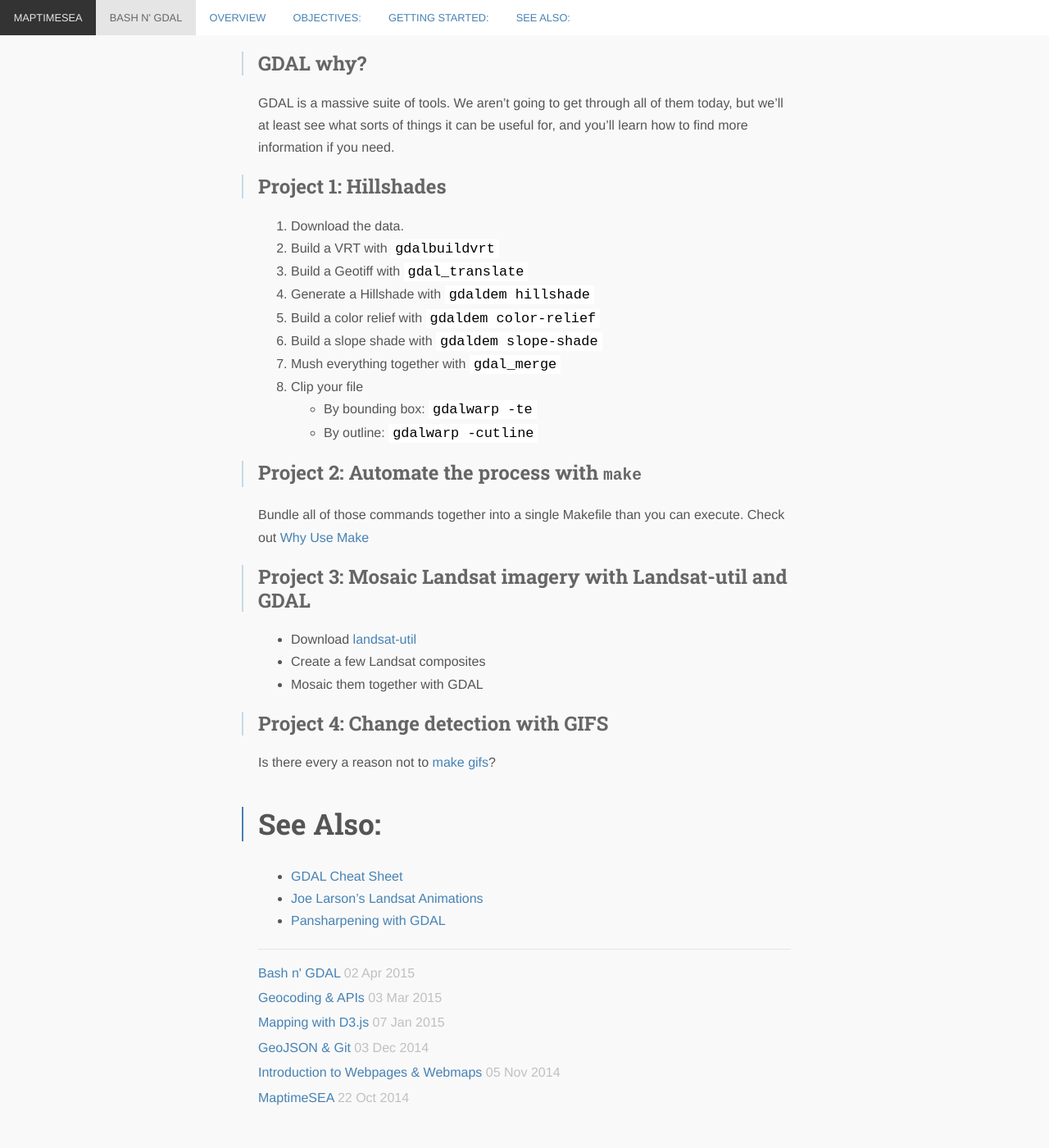
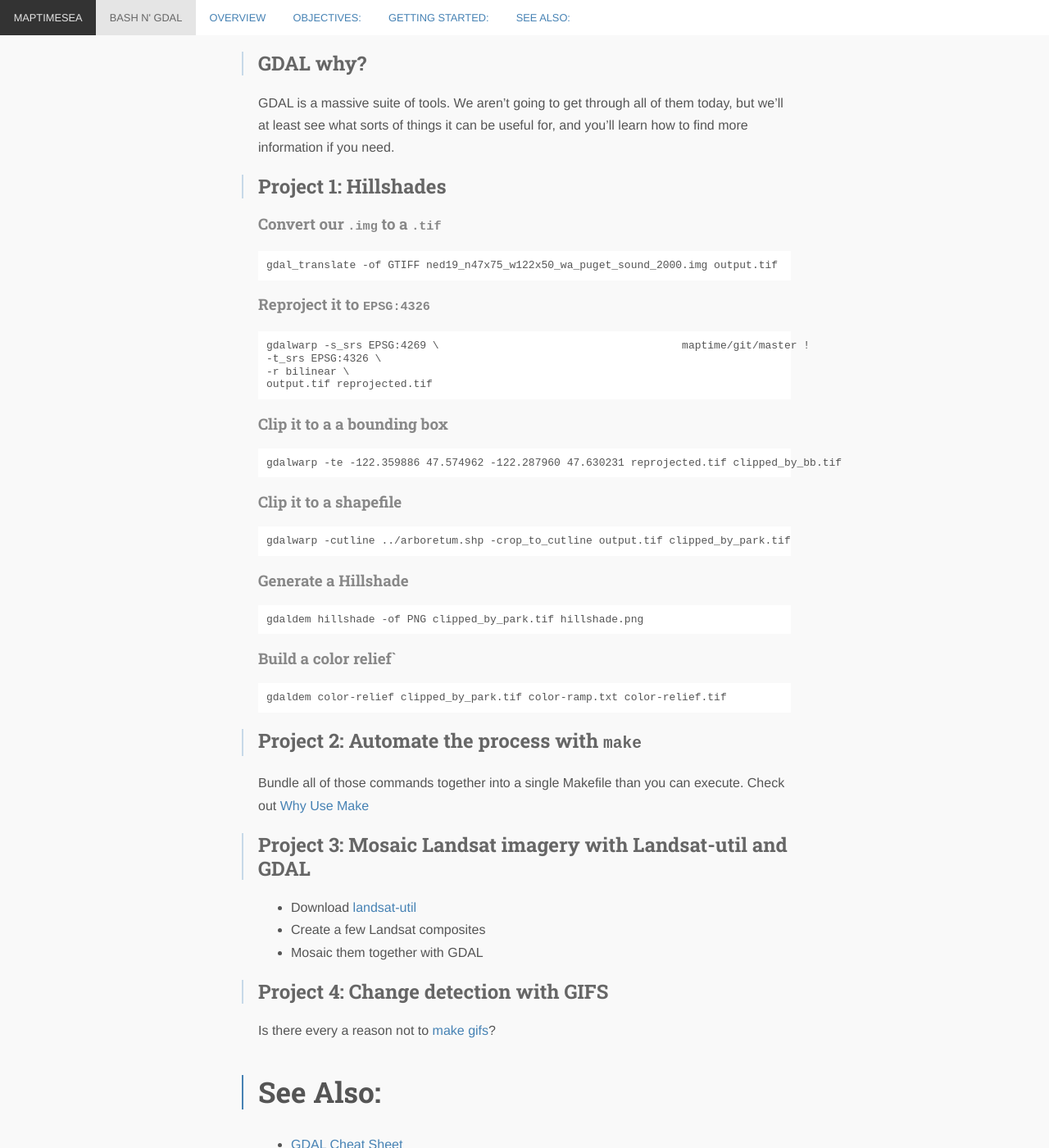
Before and after one commit to MaptimeSEA/maptimesea.github.io, a Jekyll site: the page built from _posts/2015-04-02-bash-n-gdal.markdown, in a window 1280 px wide and 1400 px high, scrolled down 3065 px. Shown: the whole window at 82% size. Built offline with Jekyll 4.4.1, drawn with Linux system fonts in a browser that asks for light colours; nearby versions of some CDN libraries; Markdown is read by kramdown in place of the engine named in the settings.

Commit message:
Update 2015-04-02-bash-n-gdal.markdown

````diff
--- a/_posts/2015-04-02-bash-n-gdal.markdown
+++ b/_posts/2015-04-02-bash-n-gdal.markdown
@@ -86,26 +86,57 @@ GDAL is a massive suite of tools. We aren't going to get through all of them tod
 Project 1: Hillshades
 ---------------------
 
-1. Download the data.
-2. Build a VRT with `gdalbuildvrt`
-3. Build a Geotiff with `gdal_translate`
-4. Generate a Hillshade with `gdaldem hillshade`
-5. Build a color relief with `gdaldem color-relief`
-6. Build a slope shade with `gdaldem slope-shade`
-7. Mush everything together with `gdal_merge`
-8. Clip your file
-  - By bounding box: `gdalwarp -te`
-  - By outline: `gdalwarp -cutline`
+### Convert our `.img` to a `.tif`
+
+```
+gdal_translate -of GTIFF ned19_n47x75_w122x50_wa_puget_sound_2000.img output.tif
+```
+
+### Reproject it to `EPSG:4326`
+
+```
+gdalwarp -s_srs EPSG:4269 \                                      maptime/git/master !
+-t_srs EPSG:4326 \
+-r bilinear \
+output.tif reprojected.tif
+```
+
+### Clip it to a a bounding box
+
+```
+gdalwarp -te -122.359886 47.574962 -122.287960 47.630231 reprojected.tif clipped_by_bb.tif
+```
+
+### Clip it to a shapefile
+
+```
+gdalwarp -cutline ../arboretum.shp -crop_to_cutline output.tif clipped_by_park.tif
+```
+
+### Generate a Hillshade
+
+```
+gdaldem hillshade -of PNG clipped_by_park.tif hillshade.png
+```
+
+### Build a color relief`
+
+```
+gdaldem color-relief clipped_by_park.tif color-ramp.txt color-relief.tif
+```
+
 
 Project 2: Automate the process with `make`
 -------------------------------------------
 Bundle all of those commands together into a single Makefile than you can execute. Check out [Why Use Make](http://bost.ocks.org/mike/make/)
+
 
 Project 3: Mosaic Landsat imagery with Landsat-util and GDAL
 ------------------------------------------------------------
 - Download [landsat-util](https://github.com/developmentseed/landsat-util)
 - Create a few Landsat composites
 - Mosaic them together with GDAL
+
 
 Project 4: Change detection with GIFS
 -------------------------------------
````
Also changed, not shown: other parts of _posts/2015-04-02-bash-n-gdal.markdown (+1 -0 lines).
